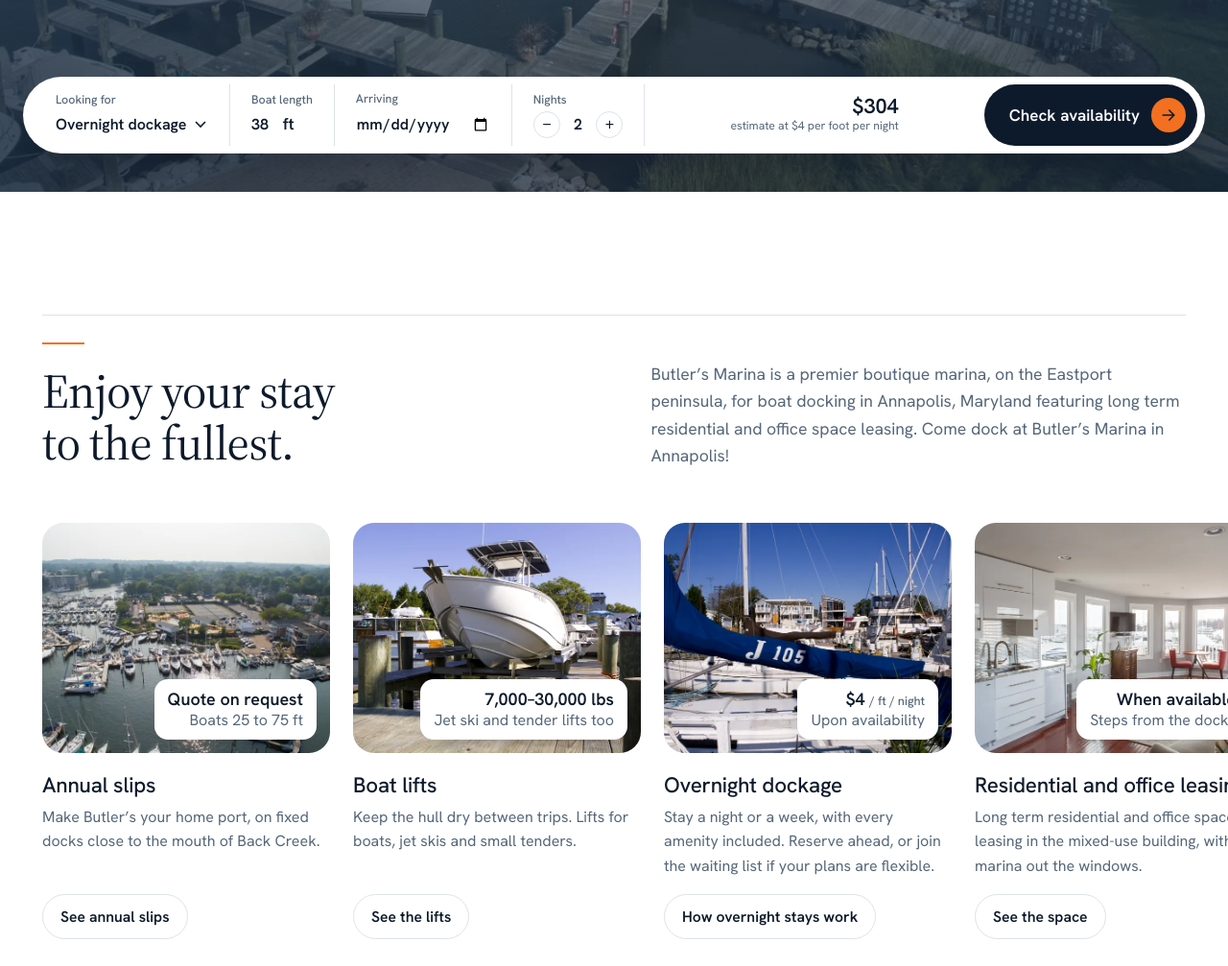
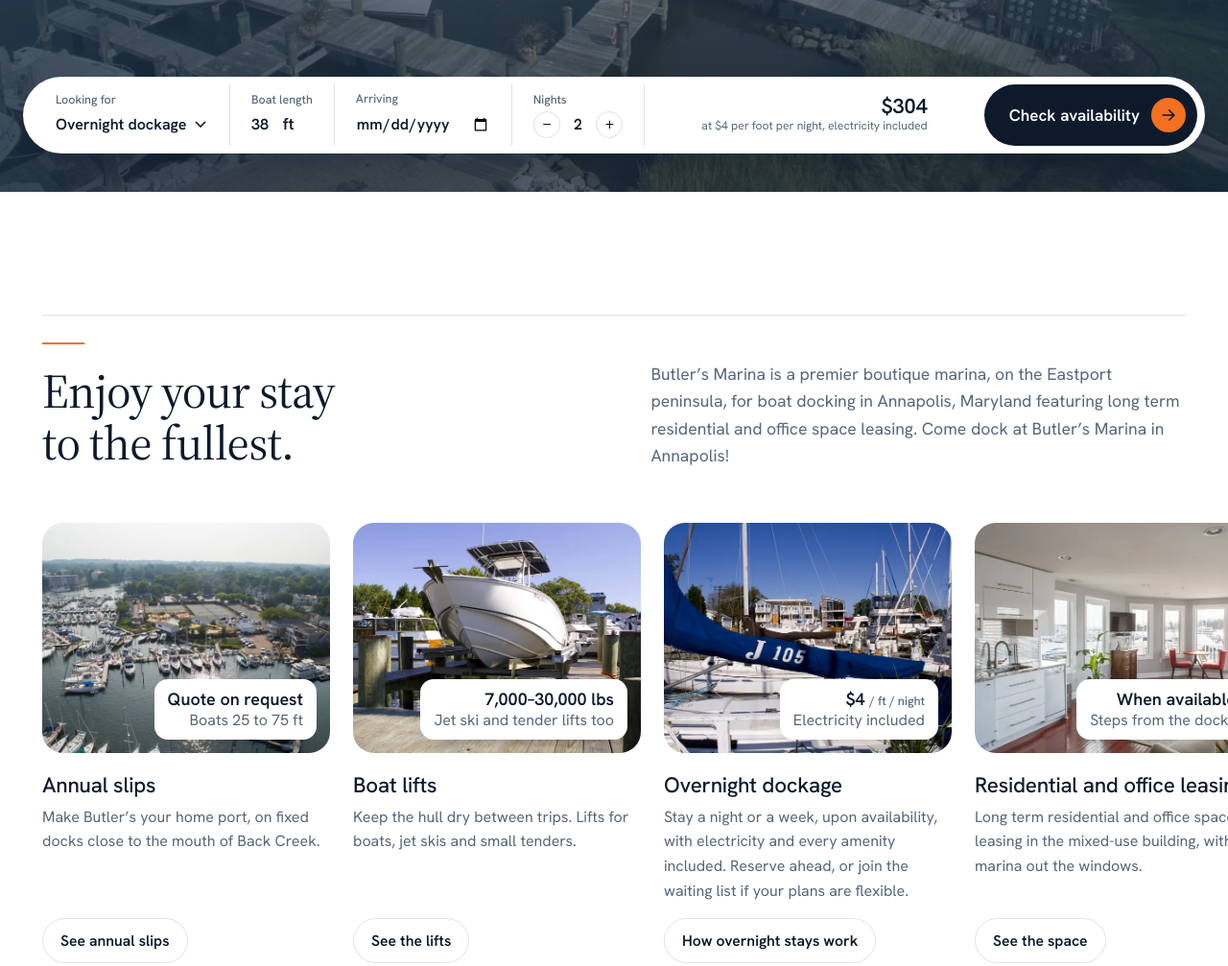
Before and after one commit to sianibutler-sys/butlersmarina, a plain HTML site: page index.html in a window 1280 px wide. Shown: the part 600-1607 px from the top of the page at 96% size. Drawn offline with Linux system fonts and the light colour scheme.

Commit message:
Overnight rate: electricity included
Co-Authored-By: Claude Opus 5.5 <noreply@anthropic.com>
Claude-Session: https://claude.ai/code/session_01MQRswwaHsR3Urd71UR2tKb

```diff
--- a/index.html
+++ b/index.html
@@ -113,7 +113,7 @@
       </div>
       <div class="finder__est" data-show="night" aria-live="polite">
         <span id="q-est">$304</span>
-        <small id="q-math">estimate at $4 per foot per night</small>
+        <small id="q-math">at $4 per foot per night, electricity included</small>
       </div>
       <button class="finder__go" type="submit"><span>Check availability</span>
         <svg viewBox="0 0 24 24" aria-hidden="true"><path d="M5 12h13M13 6l6 6-6 6" fill="none" stroke="currentColor" stroke-width="2" stroke-linecap="round" stroke-linejoin="round"/></svg>
@@ -154,10 +154,10 @@
       <article class="card">
         <div class="card__media">
           <img src="assets/photo/docks-1600.webp" srcset="assets/photo/docks-800.webp 800w, assets/photo/docks-1600.webp 1600w" sizes="(max-width: 700px) 86vw, 420px" width="1600" height="1067" alt="A sailboat tied up at the docks with the marina buildings behind" loading="lazy">
-          <p class="card__tag"><span>$4 <small>/ ft / night</small></span>Upon availability</p>
+          <p class="card__tag"><span>$4 <small>/ ft / night</small></span>Electricity included</p>
         </div>
         <h3>Overnight dockage</h3>
-        <p>Stay a night or a week, with every amenity included. Reserve ahead, or join the waiting list if your plans are flexible.</p>
+        <p>Stay a night or a week, upon availability, with electricity and every amenity included. Reserve ahead, or join the waiting list if your plans are flexible.</p>
         <a class="card__link" href="overnight/">How overnight stays work</a>
       </article>
       <article class="card">
--- a/script.js
+++ b/script.js
@@ -134,7 +134,7 @@
       var L = Math.round(+qLoa.value || 0), N = clamp(Math.round(+qNights.value || 1), 1, 30);
       if (L && (L < MIN || L > MAX)) { qEst.textContent = "—"; qMath.textContent = L < MIN ? "Our slips start at 25 ft. Call us." : "Our slips top out at 75 ft."; return; }
       qEst.textContent = L ? "$" + (L * N * RATE).toLocaleString("en-US") : "—";
-      qMath.textContent = "estimate at $" + RATE + " per foot per night";
+      qMath.textContent = "at $" + RATE + " per foot per night, electricity included";
     };
     qType.addEventListener("change", show);
     [qLoa, qNights].forEach(function (i) { i.addEventListener("input", est); });
```
Also changed, not shown: faq/index.html (+1 -1 lines), overnight/index.html (+2 -2 lines), 1 other file.
